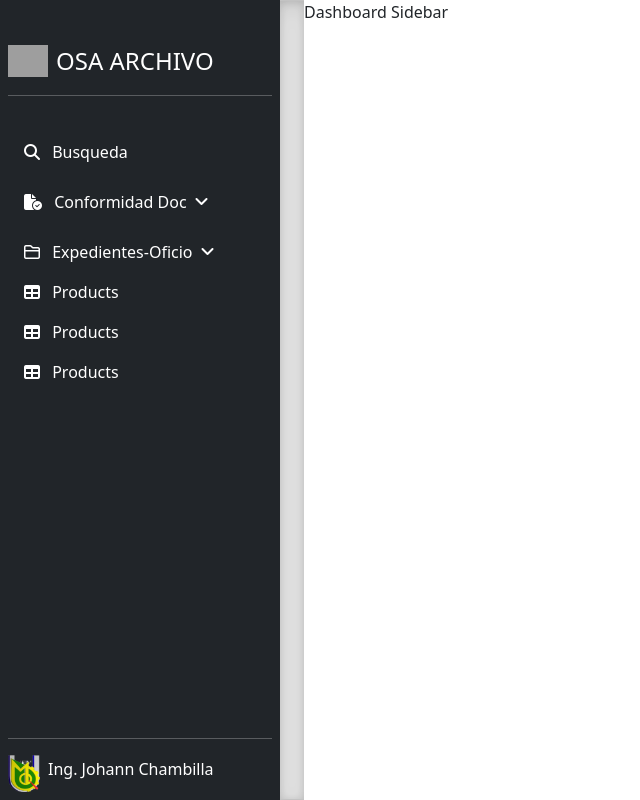
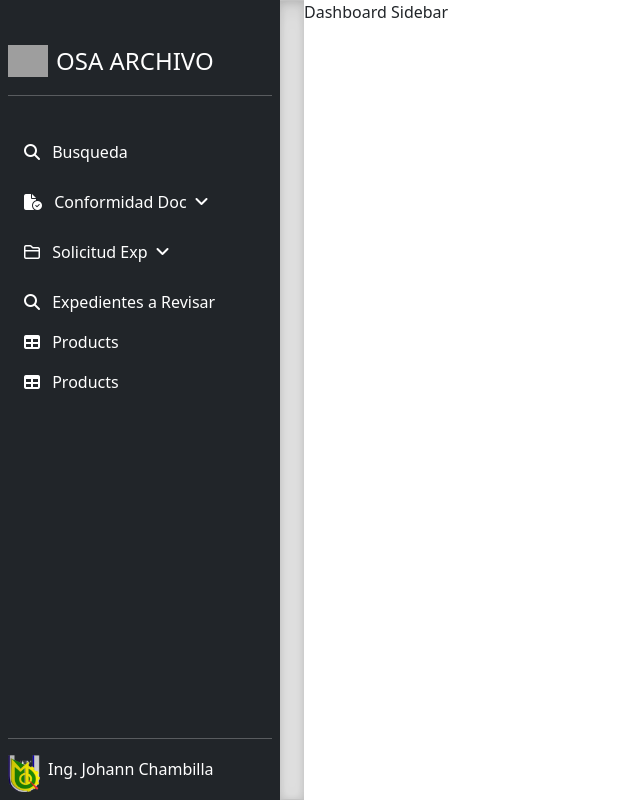
Before and after one commit to JohannChambillaF/OSARCHIVO, a PHP site: page / in a window 1280 px wide. Shown: the whole page, without its empty margins (0-640 px from the left). Run offline with PHP 8.4, Linux system fonts and the light colour scheme; some libraries are stand-ins or nearby versions; grey boxes are pictures that could not be loaded.

Commit message:
sidebar se modifico

```diff
--- a/proyecto/componentes/sidebars.php
+++ b/proyecto/componentes/sidebars.php
@@ -24,7 +24,7 @@
                 <span class="d-none d-sm-inline">Registrar Confor</span></a>
             </li>
             <li class="w-100">
-            <a href="#" class="nav-link text-white px-5" aria-current="page" style="margin-top: 5px;" >
+            <a href="#" onclick="RevisarConformidad()" class="nav-link text-white px-5" aria-current="page" style="margin-top: 5px;" >
                 <i class="fa-solid fa-list-check"></i>
                 <span class="d-none d-sm-inline">Revisar Confor</span></a>
             </li>
@@ -34,7 +34,7 @@
       <li class="nav-item">
         <a href="#suboficio" data-bs-toggle="collapse" class="nav-link text-white" aria-current="page" style="margin-top: 10px;" >
           <i class="fa-regular fa-folder-closed"></i>
-          <span class="ms-2 d-none d-sm-inline">Expedientes-Oficio</span><i class="ms-2 fa-solid fa-angle-down"></i>
+          <span class="ms-2 d-none d-sm-inline">Solicitud Exp</span><i class="ms-2 fa-solid fa-angle-down"></i>
         </a>
         <ul class="collapse nav flex-column ms-1" id="suboficio" data-bs-parent="#menu">
             <li class="w-100">
@@ -51,9 +51,9 @@
       </li>
       <!---------------------------------------------->
       <li>
-        <a href="#" class="nav-link text-white">
-          <i class="fa fa-table"></i>
-          <span class="ms-2 d-none d-sm-inline">Products</span>
+        <a href="#" onclick="ExpRevisar()" class="nav-link text-white" aria-current="page" style="margin-top: 10px;" >
+          <i class="fa-solid fa-magnifying-glass"></i>
+          <span class="ms-2 d-none d-sm-inline">Expedientes a Revisar</span>
         </a>
       </li>
       <li>
```
